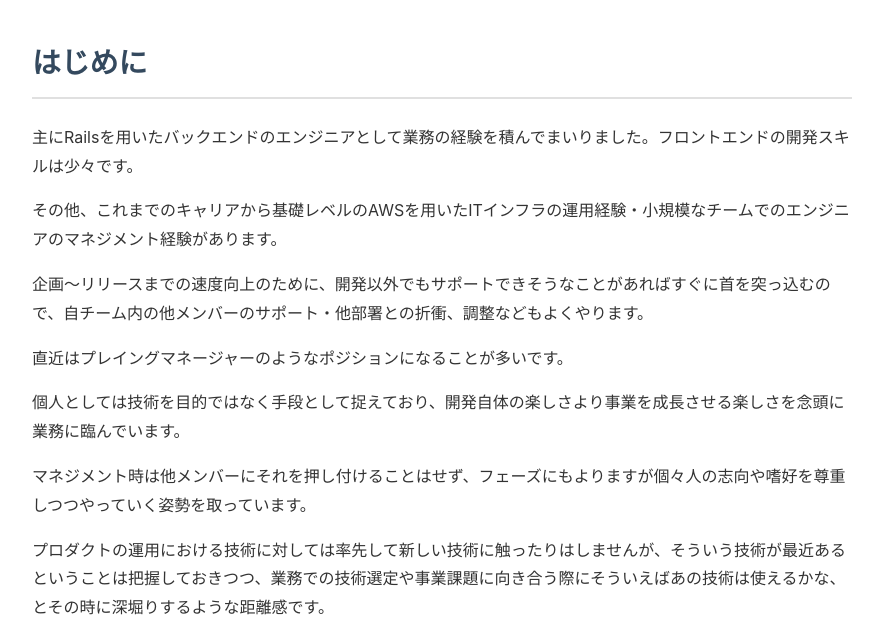
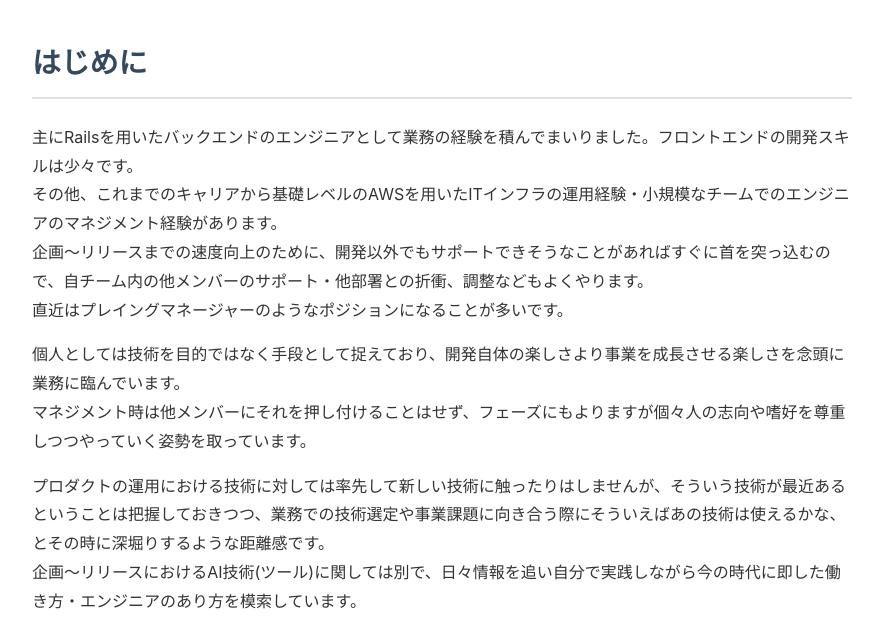
Before and after one commit to takak/takak.github.io, a plain HTML site: page docs/index.html in a window 1280 px wide. Shown: the part 154-789 px from the top of the page, without its empty margins (198-1081 px from the left). Drawn offline with Linux system fonts and the light colour scheme.

Commit message:
Fix: 「はじめに」部分の調整

```diff
--- a/docs/index.html
+++ b/docs/index.html
@@ -12,16 +12,16 @@
 
         <section>
             <h2>はじめに</h2>
-            <p>主にRailsを用いたバックエンドのエンジニアとして業務の経験を積んでまいりました。フロントエンドの開発スキルは少々です。</p>
-            <p>その他、これまでのキャリアから基礎レベルのAWSを用いたITインフラの運用経験・小規模なチームでのエンジニアのマネジメント経験があります。</p>
-            <p>企画〜リリースまでの速度向上のために、開発以外でもサポートできそうなことがあればすぐに首を突っ込むので、自チーム内の他メンバーのサポート・他部署との折衝、調整などもよくやります。</p>
-            <p>直近はプレイングマネージャーのようなポジションになることが多いです。</p>
+            <p>主にRailsを用いたバックエンドのエンジニアとして業務の経験を積んでまいりました。フロントエンドの開発スキルは少々です。<br>
+            その他、これまでのキャリアから基礎レベルのAWSを用いたITインフラの運用経験・小規模なチームでのエンジニアのマネジメント経験があります。<br>
+            企画〜リリースまでの速度向上のために、開発以外でもサポートできそうなことがあればすぐに首を突っ込むので、自チーム内の他メンバーのサポート・他部署との折衝、調整などもよくやります。<br>
+            直近はプレイングマネージャーのようなポジションになることが多いです。</p>
 
-            <p>個人としては技術を目的ではなく手段として捉えており、開発自体の楽しさより事業を成長させる楽しさを念頭に業務に臨んでいます。</p>
-            <p>マネジメント時は他メンバーにそれを押し付けることはせず、フェーズにもよりますが個々人の志向や嗜好を尊重しつつやっていく姿勢を取っています。</p>
+            <p>個人としては技術を目的ではなく手段として捉えており、開発自体の楽しさより事業を成長させる楽しさを念頭に業務に臨んでいます。<br>
+            マネジメント時は他メンバーにそれを押し付けることはせず、フェーズにもよりますが個々人の志向や嗜好を尊重しつつやっていく姿勢を取っています。</p>
 
-            <p>プロダクトの運用における技術に対しては率先して新しい技術に触ったりはしませんが、そういう技術が最近あるということは把握しておきつつ、業務での技術選定や事業課題に向き合う際にそういえばあの技術は使えるかな、とその時に深堀りするような距離感です。</p>
-            <p>企画〜リリースにおけるAI技術(ツール)に関しては別で、日々情報を追い自分で実践しながら今の時代に即した働き方・エンジニアのあり方を模索しています。</p>
+            <p>プロダクトの運用における技術に対しては率先して新しい技術に触ったりはしませんが、そういう技術が最近あるということは把握しておきつつ、業務での技術選定や事業課題に向き合う際にそういえばあの技術は使えるかな、とその時に深堀りするような距離感です。<br>
+            企画〜リリースにおけるAI技術(ツール)に関しては別で、日々情報を追い自分で実践しながら今の時代に即した働き方・エンジニアのあり方を模索しています。</p>
         </section>
 
         <section>
```
